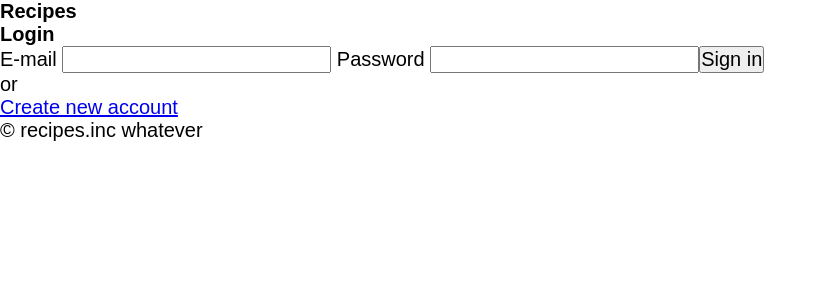
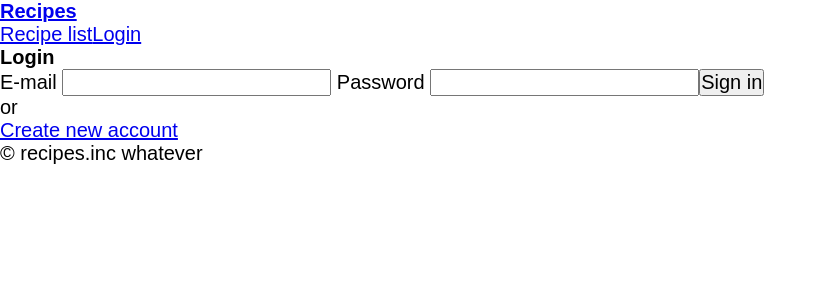
Before and after one commit to krzysztofmeler/tab-web-app, a React app: page /sign-in in a window 1280 px wide. Shown: the top 300 px of the page, without its empty margins (0-827 px from the left). Built offline with nearby package versions, Linux system fonts and the light colour scheme.

Commit message:
added: recipe type and recipe list with real data from backend

```diff
--- a/src/components/Page.tsx
+++ b/src/components/Page.tsx
@@ -1,5 +1,5 @@
 import React, { createContext, FC, useState } from 'react';
-import { Outlet } from 'react-router-dom';
+import {Link, Outlet} from 'react-router-dom';
 import { AuthContext, AuthContextType, AuthData } from '../AuthContextType';
 
 const Page: FC = () => {
@@ -9,7 +9,14 @@ const Page: FC = () => {
         // todo
         // eslint-disable-next-line react/jsx-no-constructed-context-values
         <AuthContext.Provider value={{ data: authData, update: setAuthData }}>
+          <Link to={'/'}>
             <h1>Recipes</h1>
+          </Link>
+
+          <nav>
+            <Link to={'/recipes'}>Recipe list</Link>
+            <Link to={'/sign-in'}>Login</Link>
+          </nav>
             <Outlet />
             <footer>&copy; recipes.inc whatever</footer>
         </AuthContext.Provider>
--- a/src/components/pages/AddRecipePage.tsx
+++ b/src/components/pages/AddRecipePage.tsx
@@ -10,8 +10,8 @@ const AddRecipePage: FC = () => {
     const [name, setName] = useState('');
     const [description, setDescription] = useState('');
 
-    const [steps, setSteps] = useState<string[]>(['hardcoded']);
-    const [tags, setTags] = useState<string[]>(['hardcoded']);
+    const [steps, setSteps] = useState<string[]>(['step 001', 'step 002']);
+    const [tags, setTags] = useState<number[]>([]);
 
     const { data: authData } = useAuthContextRedirect();
 
--- a/src/components/pages/RecipeListPage.tsx
+++ b/src/components/pages/RecipeListPage.tsx
@@ -1,5 +1,39 @@
-import { FC } from 'react';
+import React, {FC, useState} from 'react';
+import {useAsyncEffect} from "../../hooks/useAsyncEffect.hook";
+import {fetch} from "../../hooks/useRequest.hook";
+import {AuthorizationHeaderFromEmailAndPassword} from "../../utils/auth";
+import {useAuthContextRedirect} from "../../hooks/useAuthContextRedirect.hook";
+import {Recipe} from "../../types/Recipe";
+import {Link} from "react-router-dom";
 
-const RecipeListPage: FC = () => <>Recipe list</>;
+const RecipeListPage: FC = () => {
+
+  const { data: authData } = useAuthContextRedirect();
+
+  if (authData === null) return <>You must login first</>;
+
+  const [recipes, setRecipes] = useState<Recipe[]>([]);
+
+  useAsyncEffect(async () => {
+    const response = await fetch.get('recipe/all', { headers: { Authorization: authData.Authorization } });
+
+    if (response.status === 200) {
+      setRecipes(response.data);
+    }
+
+  }, [])
+
+  return <>
+    <h2>Recipe list</h2>
+
+    <ul>
+      { recipes.map(recipe => <Link key={recipe.id} to={ `/recipes/${recipe.id}/${encodeURIComponent(recipe.name)}`}>
+        <p>{recipe.name}</p>
+        <p>{recipe.description.slice(0, 120)}{ recipe.description.length > 120 ? '...' : '' }</p>
+      </Link>) }
+    </ul>
+
+  </>;
+}
 
 export { RecipeListPage };
--- /dev/null
+++ b/src/types/Recipe.ts
@@ -0,0 +1,10 @@
+type Recipe = {
+  id: number;
+  name: string;
+  categories: string[],
+  description: string,
+  steps: string[],
+  tags: string[],
+}
+
+export type { Recipe }
```
